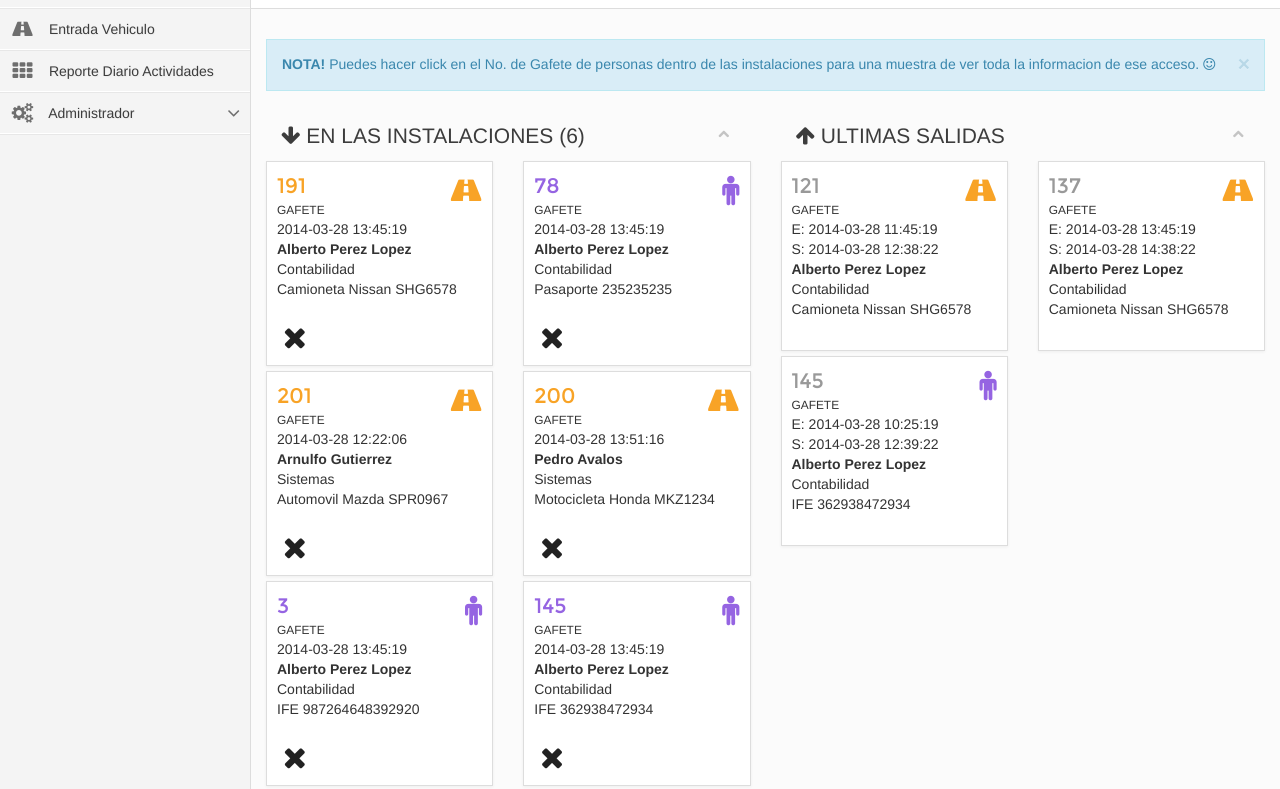
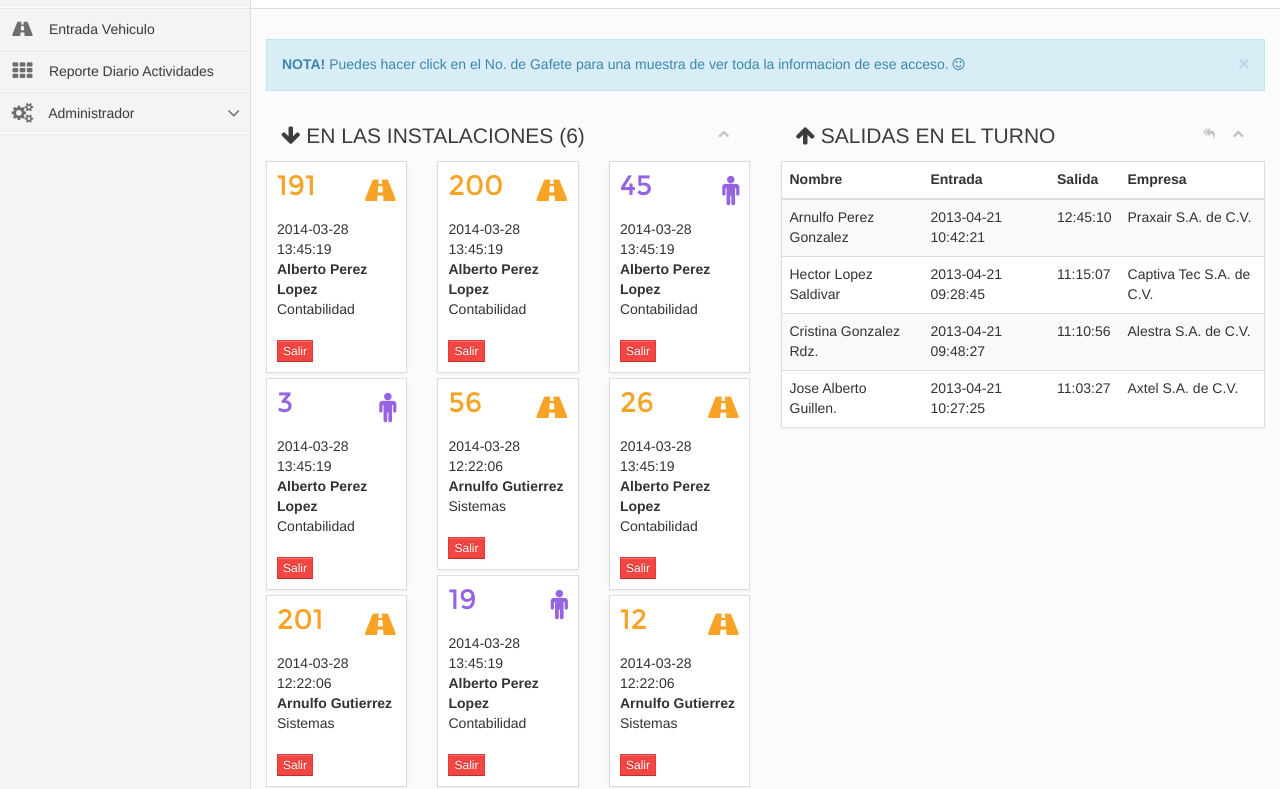
Before and after one commit to andresamayadiaz/agarza_seguridad, a plain HTML site: page index.html in a window 1280 px wide. Shown: the part 116-905 px from the top of the page. Drawn offline with Linux system fonts and the light colour scheme.

Commit message:
Adecuaciones Dashboard/Pantalla Principal

```diff
--- a/index.html
+++ b/index.html
@@ -163,10 +163,10 @@
             </form>
           </div>
           <ul class='nav nav-stacked'>
-            <li class=''>
+            <li class='active'>
               <a href='index.html'>
                 <i class='icon-dashboard'></i>
-                <span>Dashboard</span>
+                <span>Pantalla Principal</span>
               </a>
             </li>
             <li class=''>
@@ -226,7 +226,7 @@
                   <div class='page-header'>
                     <h1 class='pull-left'>
                       <i class='icon-dashboard'></i>
-                      <span>Dashboard</span>
+                      <span>Pantalla Principal</span>
                     </h1>
                   </div>
                 </div>
@@ -235,7 +235,7 @@
                 <div class='alert alert-info alert-dismissable'>
                   <a class='close' data-dismiss='alert' href='#'>&times;</a>
                   <strong>NOTA!</strong>
-                  Puedes hacer click en el No. de Gafete de personas dentro de las instalaciones para una muestra de ver toda la informacion de ese acceso.
+                  Puedes hacer click en el No. de Gafete para una muestra de ver toda la informacion de ese acceso.
                   <i class='icon-smile'></i>
                 </div>
 
@@ -257,14 +257,28 @@
                         </div>
                       </div>
                       <div class='row'>
-                        <div class='col-sm-6' id='entradas'>
+
+                        <div class='col-sm-4' id='entradas'>
 
                           <div class='box-content box-statistic'>
 
-                          <h3 class='title text-warning'><a class='title text-warning' data-toggle='modal' href='#modal-road' role='button'>191</a></h3>
-                            <small>Gafete</small>
-                            <div class='text-warning icon-road align-right'>
+                          <h1 class='title text-warning'><a class='title text-warning' data-toggle='modal' href='#modal-road' role='button'>191</a></h1>
+                            <div class='text-warning icon-road align-right'></div>
+							<br>
+							<address>
+								2014-03-28 13:45:19
+								<br>
+								<strong>Alberto Perez Lopez</strong>
+								<br>
+								Contabilidad
+							</address>
+							<a class="btn btn-xs btn-danger" href="#" onclick="salir(this);">Salir</a>
+                          </div>
 
+                          <div class='box-content box-statistic'>
+                            <h1 class='title text-info'><a class='title text-info' data-toggle='modal' href='#modal-male' role='button'>3</a></h1>
+                            <br>
+                            <div class='text-info icon-male align-right'>
                             </div>
 							<address>
 								2014-03-28 13:45:19
@@ -272,15 +286,13 @@
 								<strong>Alberto Perez Lopez</strong>
 								<br>
 								Contabilidad
-								<br>
-								Camioneta Nissan SHG6578
 							</address>
-							<button class="btn btn-xs btn-link icon-remove" href="#" onclick="salir(this);"></button>
+							<a class="btn btn-xs btn-danger" href="#" onclick="salir(this);">Salir</a>
                           </div>
 
                           <div class='box-content box-statistic'>
-                            <h3 class='title text-warning'><a class='title text-warning' data-toggle='modal' href='#modal-road' role='button'>201</a></h3>
-                            <small>Gafete</small>
+                            <h1 class='title text-warning'><a class='title text-warning' data-toggle='modal' href='#modal-road' role='button'>201</a></h1>
+                            <br>
                             <div class='text-warning icon-road align-right'>
 
                             </div>
@@ -290,15 +302,47 @@
 								<strong>Arnulfo Gutierrez</strong>
 								<br>
 								Sistemas
+							</address>
+							<a class="btn btn-xs btn-danger" href="#" onclick="salir(this);">Salir</a>
+                          </div>
+                        </div>
+
+                        <div class='col-sm-4'>
+
+                          <div class='box-content box-statistic'>
+
+                          <h1 class='title text-warning'><a class='title text-warning' data-toggle='modal' href='#modal-road' role='button'>200</a></h1>
+                            <div class='text-warning icon-road align-right'></div>
+							<br>
+							<address>
+								2014-03-28 13:45:19
 								<br>
-								Automovil Mazda SPR0967
+								<strong>Alberto Perez Lopez</strong>
+								<br>
+								Contabilidad
 							</address>
-							<button class="btn btn-xs btn-link icon-remove" href="#" onclick="salir(this);"></button>
+							<a class="btn btn-xs btn-danger" href="#" onclick="salir(this);">Salir</a>
                           </div>
 
                           <div class='box-content box-statistic'>
-                            <h3 class='title text-info'><a class='title text-info' data-toggle='modal' href='#modal-male' role='button'>3</a></h3>
-                            <small>Gafete</small>
+                            <h1 class='title text-warning'><a class='title text-warning' data-toggle='modal' href='#modal-road' role='button'>56</a></h1>
+                            <br>
+                            <div class='text-warning icon-road align-right'>
+
+                            </div>
+							<address>
+								2014-03-28 12:22:06
+								<br>
+								<strong>Arnulfo Gutierrez</strong>
+								<br>
+								Sistemas
+							</address>
+							<a class="btn btn-xs btn-danger" href="#" onclick="salir(this);">Salir</a>
+                          </div>
+
+                          <div class='box-content box-statistic'>
+                            <h1 class='title text-info'><a class='title text-info' data-toggle='modal' href='#modal-male' role='button'>19</a></h1>
+                            <br>
                             <div class='text-info icon-male align-right'>
                             </div>
 							<address>
@@ -307,19 +351,17 @@
 								<strong>Alberto Perez Lopez</strong>
 								<br>
 								Contabilidad
-								<br>
-								IFE 987264648392920
 							</address>
-							<button class="btn btn-xs btn-link icon-remove" href="#" onclick="salir(this);"></button>
+							<a class="btn btn-xs btn-danger" href="#" onclick="salir(this);">Salir</a>
                           </div>
 
                         </div>
 
-                        <div class='col-sm-6'>
+                        <div class='col-sm-4'>
 
                           <div class='box-content box-statistic'>
-                            <h3 class='title text-info'><a class='title text-info' data-toggle='modal' href='#modal-male' role='button'>78</a></h3>
-                            <small>Gafete</small>
+                            <h1 class='title text-info'><a class='title text-info' data-toggle='modal' href='#modal-male' role='button'>45</a></h1>
+                            <br>
                             <div class='text-info icon-male align-right'>
                             </div>
 							<address>
@@ -328,47 +370,43 @@
 								<strong>Alberto Perez Lopez</strong>
 								<br>
 								Contabilidad
-								<br>
-								Pasaporte 235235235
 							</address>
-							<button class="btn btn-xs btn-link icon-remove" href="#" onclick="salir(this);"></button>
+							<a class="btn btn-xs btn-danger" href="#" onclick="salir(this);">Salir</a>
                           </div>
 
                           <div class='box-content box-statistic'>
-                            <h3 class='title text-warning'><a class='title text-warning' data-toggle='modal' href='#modal-road' role='button'>200</a></h3>
-                            <small>Gafete</small>
-                            <div class='text-warning icon-road align-right'>
-                            </div>
-							<address>
-								2014-03-28 13:51:16
-								<br>
-								<strong>Pedro Avalos</strong>
-								<br>
-								Sistemas
-								<br>
-								Motocicleta Honda MKZ1234
-							</address>
-							<button class="btn btn-xs btn-link icon-remove" href="#" onclick="salir(this);"></button>
-                          </div>
 
-                          <div class='box-content box-statistic'>
-                            <h3 class='title text-info'><a class='title text-info' data-toggle='modal' href='#modal-male' role='button'>145</a></h3>
-                            <small>Gafete</small>
-                            <div class='text-info icon-male align-right'>
-                            </div>
+                          <h1 class='title text-warning'><a class='title text-warning' data-toggle='modal' href='#modal-road' role='button'>26</a></h1>
+                            <div class='text-warning icon-road align-right'></div>
+							<br>
 							<address>
 								2014-03-28 13:45:19
 								<br>
 								<strong>Alberto Perez Lopez</strong>
 								<br>
 								Contabilidad
+							</address>
+							<a class="btn btn-xs btn-danger" href="#" onclick="salir(this);">Salir</a>
+                          </div>
+
+                          <div class='box-content box-statistic'>
+                            <h1 class='title text-warning'><a class='title text-warning' data-toggle='modal' href='#modal-road' role='button'>12</a></h1>
+                            <br>
+                            <div class='text-warning icon-road align-right'>
+
+                            </div>
+							<address>
+								2014-03-28 12:22:06
 								<br>
-								IFE 362938472934
+								<strong>Arnulfo Gutierrez</strong>
+								<br>
+								Sistemas
 							</address>
-							<button class="btn btn-xs btn-link icon-remove" href="#" onclick="salir(this);"></button>
+							<a class="btn btn-xs btn-danger" href="#" onclick="salir(this);">Salir</a>
                           </div>
 
                         </div>
+
                       </div>
                     </div>
                   </div>
@@ -378,11 +416,11 @@
                       <div class='box-header'>
                         <div class='title'>
                           <div class='icon-arrow-up'></div>
-                          ULTIMAS SALIDAS
+                          SALIDAS EN EL TURNO
                         </div>
                         <div class='actions'>
-                          <!-- ><a class="btn box-remove btn-xs btn-link" href="#"><i class='icon-remove'></i>
-                          </a> -->
+                          <a class="btn btn-xs btn-link" href="#" id="salidas_ayer"><i class='icon-reply-all'></i>
+                          </a>
 
                           <a class="btn box-collapse btn-xs btn-link" href="#"><i></i>
                           </a>
@@ -390,65 +428,56 @@
                       </div>
                       <div class='row'>
 
-                        <div class='col-sm-6' id='salidas1'>
+                        <div class='col-sm-12'>
 
-                          <div class='box-content box-statistic'>
-                            <h3 class='title text-muted'>121</h3>
-                            <small>Gafete</small>
-                            <div class='text-warning icon-road align-right'>
-                            </div>
-							<address>
-								E: 2014-03-28 11:45:19
-								<br>
-								S: 2014-03-28 12:38:22
-								<br>
-								<strong>Alberto Perez Lopez</strong>
-								<br>
-								Contabilidad
-								<br>
-								Camioneta Nissan SHG6578
-							</address>
-                          </div>
+						  <div class="box-content box-no-padding">
+	                        <table class="table table-striped" style="margin-bottom:0;" id='salidas_tabla'>
+	                          <thead>
+	                            <tr>
+	                              <th>
+	                                Nombre
+	                              </th>
+	                              <th>
+	                                Entrada
+	                              </th>
+	                              <th>
+	                                Salida
+	                              </th>
+	                              <th>
+									  Empresa
+								  </th>
+	                            </tr>
+	                          </thead>
+	                          <tbody>
 
-                          <div class='box-content box-statistic'>
-                            <h3 class='title text-muted'>145</h3>
-                            <small>Gafete</small>
-                            <div class='text-info icon-male align-right'>
-                            </div>
-							<address>
-								E: 2014-03-28 10:25:19
-								<br>
-								S: 2014-03-28 12:39:22
-								<br>
-								<strong>Alberto Perez Lopez</strong>
-								<br>
-								Contabilidad
-								<br>
-								IFE 362938472934
-							</address>
-                          </div>
+	                            <tr>
+	                              <td>Arnulfo Perez Gonzalez</td>
+	                              <td>2013-04-21 10:42:21</td>
+	                              <td>12:45:10</td>
+	                              <td>Praxair S.A. de C.V.</td>
+	                            </tr>
+	                            <tr>
+	                              <td>Hector Lopez Saldivar</td>
+	                              <td>2013-04-21 09:28:45</td>
+	                              <td>11:15:07</td>
+	                              <td>Captiva Tec S.A. de C.V.</td>
+	                            </tr>
+	                            <tr>
+	                              <td>Cristina Gonzalez Rdz.</td>
+	                              <td>2013-04-21 09:48:27</td>
+	                              <td>11:10:56</td>
+	                              <td>Alestra S.A. de C.V.</td>
+	                            </tr>
+	                            <tr>
+	                              <td>Jose Alberto Guillen.</td>
+	                              <td>2013-04-21 10:27:25</td>
+	                              <td>11:03:27</td>
+	                              <td>Axtel S.A. de C.V.</td>
+	                            </tr>
 
-                        </div>
-
-                        <div class='col-sm-6' id='salidas2'>
-
-                          <div class='box-content box-statistic'>
-                            <h3 class='title text-muted'>137</h3>
-                            <small>Gafete</small>
-                            <div class='text-warning icon-road align-right'>
-                            </div>
-							<address>
-								E: 2014-03-28 13:45:19
-								<br>
-								S: 2014-03-28 14:38:22
-								<br>
-								<strong>Alberto Perez Lopez</strong>
-								<br>
-								Contabilidad
-								<br>
-								Camioneta Nissan SHG6578
-							</address>
-                          </div>
+	                          </tbody>
+	                        </table>
+	                      </div>
 
                         </div>
 
@@ -756,11 +785,28 @@
     <script>
 	var salida = 1;
 
+	$("#salidas_ayer").click(function(){
+
+		$("#salidas_tabla").append("<tr><td colspan='4'><strong>AYER</strong></td></tr>");
+		var x = new Date().toJSON();
+		$("#salidas_tabla").append("<tr><td>Persona Apellido Apellido2</td><td>"+x+"</td><td>12:52:11</td><td>Alguna Empresa XYZ</td></tr>");
+
+		$("#salidas_tabla").find("tr:first").effect("highlight", {}, 700);
+
+	});
+
 	function salir(obj){
 		var r = confirm('¿Registrar Salida a Este Gafete?');
 		if (r ==  true){
 			box = $(obj).parent();
-			$(obj).remove();
+			$(box).remove();
+			//console.log(box);
+			var x = new Date().toJSON();
+
+			$("#salidas_tabla").prepend("<tr><td>Juan Perez Lopez</td><td>"+x+"</td><td>12:52:11</td><td>Alguna Empresa XYZ</td></tr>");
+			$("#salidas_tabla").find("tr:first").effect("highlight", {}, 700);
+
+			/*
 			if(salida == 1){
 
 				$("#salidas1").append(box);
@@ -770,6 +816,7 @@
 				$("#salidas2").append(box);
 				salida = 1;
 			}
+			*/
 
 		}else {
 
```
Also changed, not shown: sign_in.html (+1 -1 lines).
